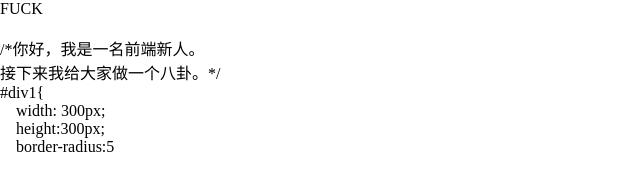
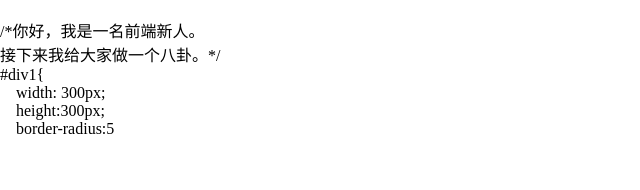
Before and after one commit to Freddy-Gong/js-deml-1, a website: page src/index.html in a window 1280 px wide. Shown: the whole page, without its empty margins (0-640 px from the left). Drawn offline with Linux system fonts and the light colour scheme.

Commit message:
无力吐槽

```diff
--- a/src/index.html
+++ b/src/index.html
@@ -9,7 +9,6 @@
 </head>
 
 <body>
-    FUCK
     <style id="style"></style>
     <div id="content"></div>
     <div id="paint">
```
Also changed, not shown: dist/index.html.
